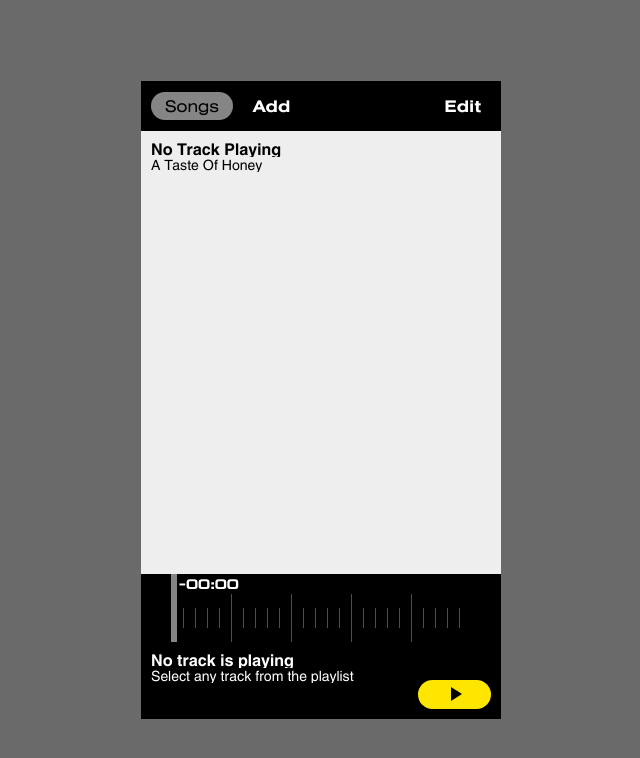
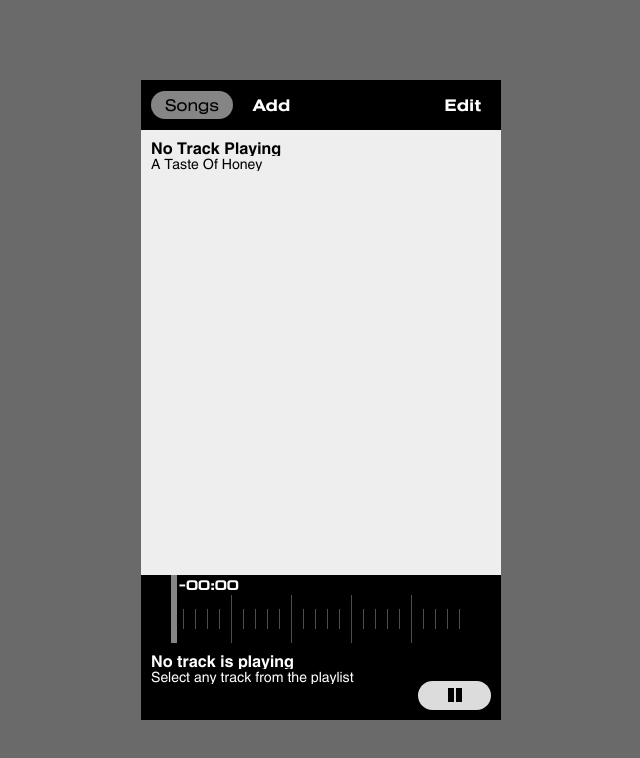
Before and after one commit to reptofrog/player, a React app: page / in a window 1280 px wide. Shown: the top 758 px of the page, without its empty margins (319-959 px from the left). Built offline with nearby package versions, Linux system fonts and the light colour scheme.

Commit message:
Interactable playButton

```diff
--- a/src/app.tsx
+++ b/src/app.tsx
@@ -38,8 +38,16 @@ const App = (): JSX.Element => {
             <GlobalStyle />
             <Main>
                 <TopPanel state={{get, set}}/>
-                {get.currentScreen == 'songs' || get.currentScreen == 'edit' ? <Playlist state={{get, set}}/> : <></>}
-                {get.currentScreen == 'add' ? <AddScreen /> : <></>}
+                {
+                    get.currentScreen == 'songs' || get.currentScreen == 'edit'
+                        ? <Playlist state={{get, set}}/>
+                        : <></>
+                }
+                {
+                    get.currentScreen == 'add'
+                        ? <AddScreen />
+                        : <></>
+                }
                 <BottomPanel state={{get, set}}/>
             </Main>
         </Fragment>
@@ -48,6 +56,9 @@ const App = (): JSX.Element => {
 
 const Main = styled.main`
     background: #EEEEEE;
+    display: flex;
+    flex-direction: column;
+    height: 64rem;
     overflow: hidden;
     width: 36rem;
 `;
--- a/src/components/add_screen.tsx
+++ b/src/components/add_screen.tsx
@@ -23,7 +23,7 @@ const AddScreen = (): JSX.Element => {
 };
 
 const Screen = styled.div`
-    height: 44.3rem;
+    height: 100%;
     overflow: scroll;
     padding: 2rem;
     scrollbar-width: none;
--- a/src/components/bottom_panel.tsx
+++ b/src/components/bottom_panel.tsx
@@ -8,6 +8,7 @@ import PauseImg from '../../public/img/pause.svg';
 
 const BottomPanel = (state: any): JSX.Element => {
     state = state.state;
+    console.log(state.get.currentTrackID);
 
     const progressRef = useRef<HTMLDivElement>(null);
 
@@ -71,7 +72,15 @@ const BottomPanel = (state: any): JSX.Element => {
         }
     });
 
-    const render = (): any => {
+    const playButtonClickHandler = () => {
+        state.set((prevState: any) => {
+            return {
+                ...prevState,
+                'isCurrentTrackPlaying': !state.get.isCurrentTrackPlaying
+            }
+        });
+    }
+
     if(state.get.currentScreen != 'edit') {
         return(
             <Panel>
@@ -88,7 +97,10 @@ const BottomPanel = (state: any): JSX.Element => {
                 <Information>
                     <InfoTitle>No track is playing</InfoTitle>
                     <InfoSubtitle>Select any track from the playlist</InfoSubtitle>
-                        <PlayButton />
+                    <PlayButton
+                        isCurrentTrackPlaying={state.get.isCurrentTrackPlaying}
+                        onClick={playButtonClickHandler}
+                    />
                 </Information>
             </Panel>
         )
@@ -98,14 +110,14 @@ const BottomPanel = (state: any): JSX.Element => {
                 <Information>
                     <InfoTitle className="withMargin">You are editing the playlist</InfoTitle>
                     <InfoSubtitle>Tap a track to edit</InfoSubtitle>
-                        <PlayButton />
+                    <PlayButton
+                        isCurrentTrackPlaying={state.get.isCurrentTrackPlaying}
+                        onClick={playButtonClickHandler}
+                    />
                 </Information>
             </Panel>
         )
     }
-    };
-
-    return(render());
 };
 
 const Panel = styled.div`
@@ -208,8 +220,19 @@ const InfoSubtitle = styled.p`
     white-space: nowrap;
 `;
 
-const PlayButton = styled.div`
-    background: url('${PlayImg}') var(--accent);
+interface Props {
+    isCurrentTrackPlaying: boolean
+}
+
+const PlayButton = styled.div<Props>`
+    background: ${(props): any => {
+            if(props.isCurrentTrackPlaying) {
+                return `url('${PlayImg}') var(--accent);`
+            } else {
+                return `url('${PauseImg}') #DCDCDC;`
+            }
+        }
+    }
     border-radius: 100rem;
     cursor: pointer;
     height: 2.9rem;
@@ -219,7 +242,7 @@ const PlayButton = styled.div`
     transition: var(--animation);
     width: 7.3rem;
 
-    background-position: 53% 47%;
+    background-position: ${(props): any => {return props.isCurrentTrackPlaying ? '53%': '50%'}} 47%;
     background-repeat: no-repeat;
     outline-offset: -0.2rem;
 
--- a/src/components/playlist.tsx
+++ b/src/components/playlist.tsx
@@ -45,7 +45,7 @@ const Playlist = (state: any): JSX.Element => {
 };
 
 const List = styled.div`
-    height: 44.3rem;
+    height: 100%;
     overflow: scroll;
     scrollbar-width: none;
     user-select: none;
--- a/src/components/top_panel.tsx
+++ b/src/components/top_panel.tsx
@@ -48,6 +48,7 @@ const Panel = styled.div`
     display: flex;
     gap: 3rem;
     height: 5rem;
+    min-height: 5rem;
     padding: 1rem 2rem;
 `;
 
```
Lines whose indentation alone changed are shown as unchanged.
